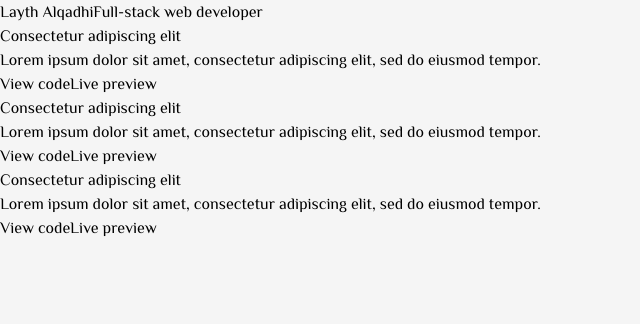
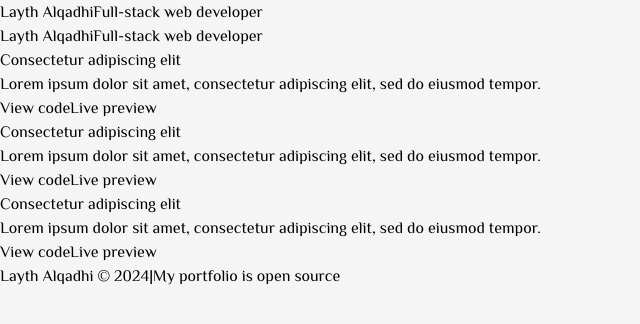
Before and after one commit to LaythAlqadhi/personal-website-client-side, a React (Vite) app: page / in a window 1280 px wide. Shown: the top 324 px of the page, without its empty margins (0-640 px from the left). Built offline with nearby package versions, Linux system fonts and the light colour scheme.

Commit message:
Add Layout

```diff
--- a/src/App.jsx
+++ b/src/App.jsx
@@ -1,13 +1,16 @@
 import React from 'react';
 import { Routes, Route } from 'react-router-dom';
+import Layout from './components/Layout';
 import Index from './pages/Index';
 import './App.css';
 
 function App() {
   return (
-    <Routes>
-      <Route index element={<Index />} />
-    </Routes>
+    <Layout>
+      <Routes>
+        <Route index element={<Index />} />
+      </Routes>
+    </Layout>
   );
 }
 
--- /dev/null
+++ b/src/components/Layout.jsx
@@ -0,0 +1,35 @@
+import React from 'react';
+import PropTypes from 'prop-types';
+import Introduction from './Introduction';
+
+function Layout({ children }) {
+  return (
+    <>
+      <header>
+        <Introduction />
+      </header>
+      <main>{children}</main>
+      <footer className="flex items-center justify-center p-4">
+        <a
+          className="text-secondary hover:text-yellow-600"
+          href="https://github.com/LaythAlqadhi"
+        >
+          Layth Alqadhi © {new Date().getFullYear()}
+        </a>
+        <span className="text-secondary px-4">|</span>
+        <a
+          className="text-secondary hover:text-yellow-600"
+          href="https://github.com/LaythAlqadhi/personal-website-client-side"
+        >
+          My portfolio is open source
+        </a>
+      </footer>
+    </>
+  );
+}
+
+Layout.propTypes = {
+  children: PropTypes.node.isRequired,
+};
+
+export default Layout;
```
Also changed, not shown: 2 other files (tests, documents, lock files or other folders).
